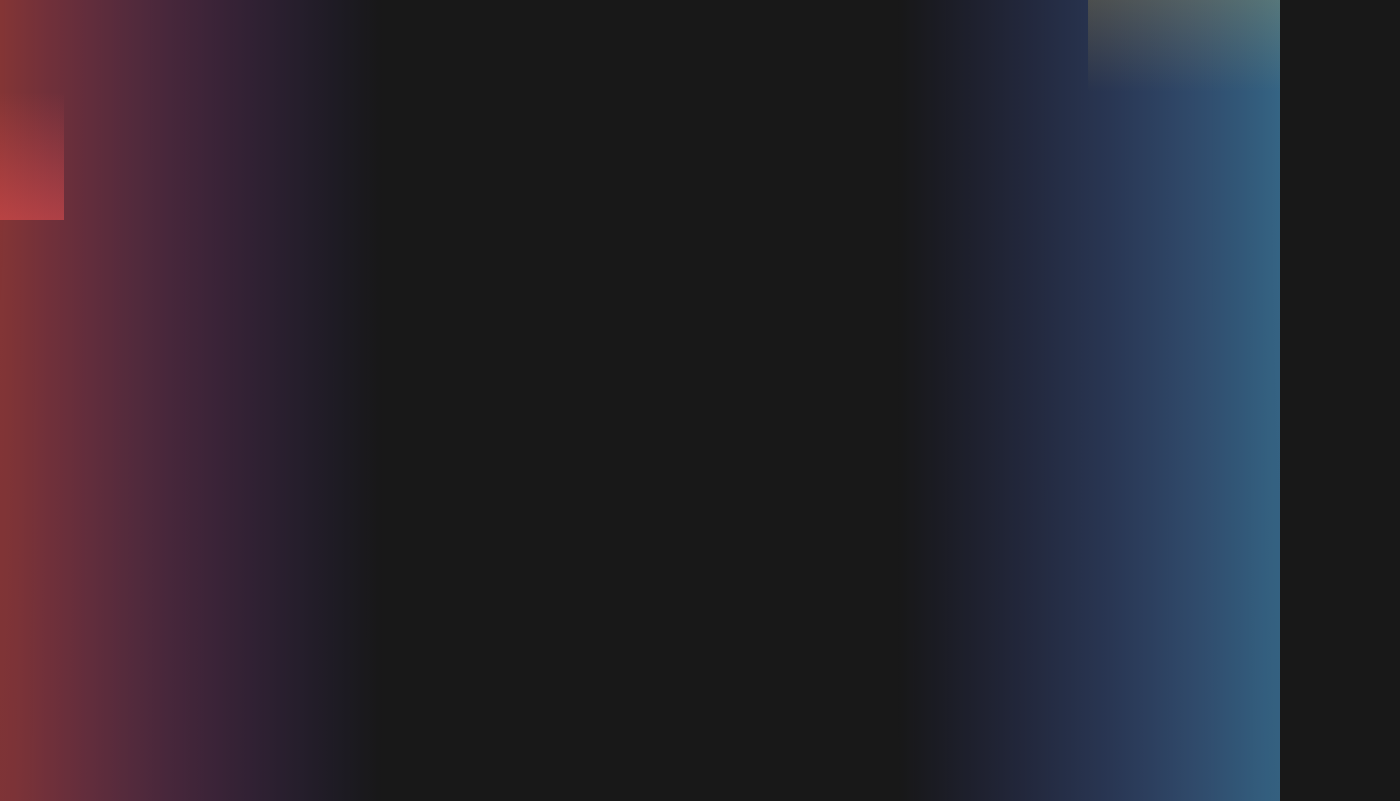
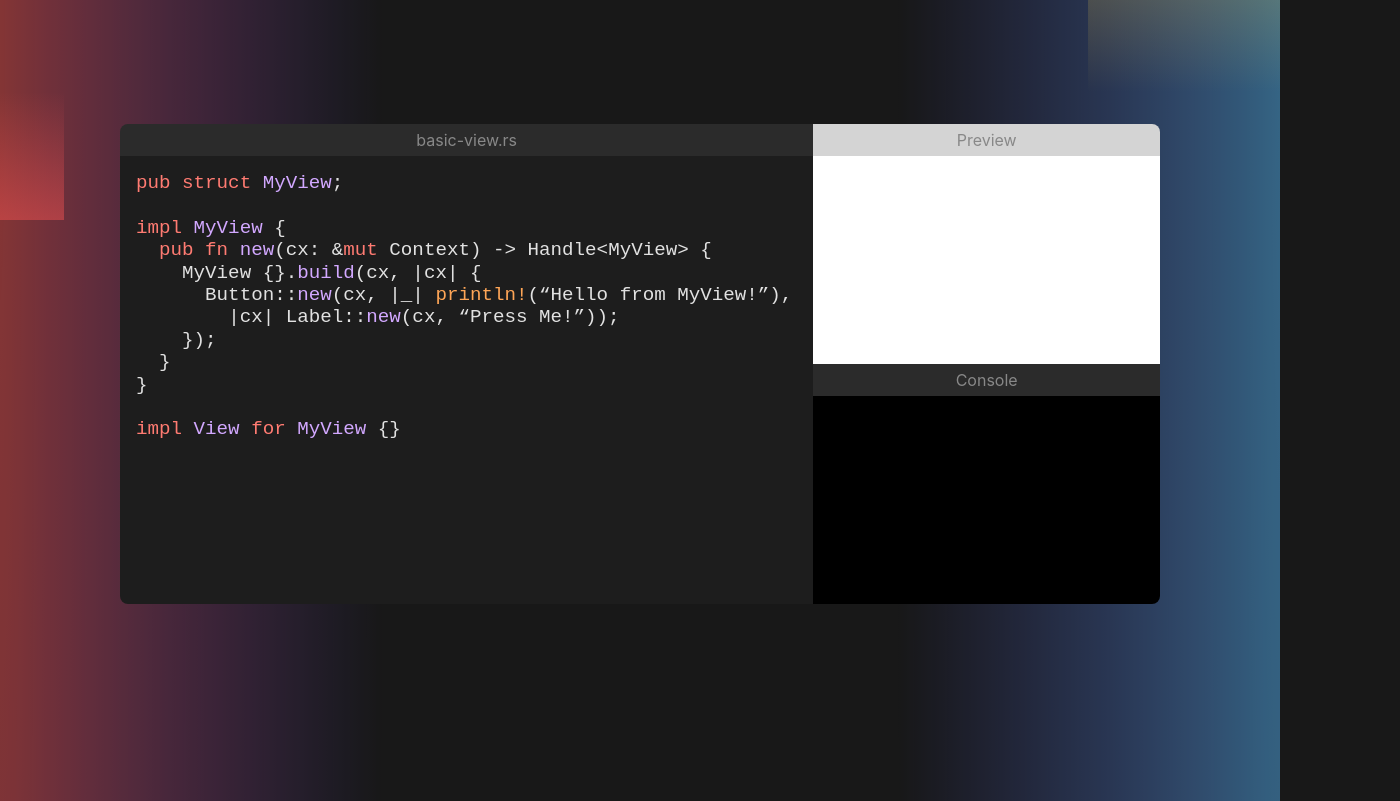
Before and after one commit to vizia/vizia-site, a SvelteKit app: page / in a window 1280 px wide. Shown: the part 580-1381 px from the top of the page, 1400 px wide, since content can reach past the window. Built offline with nearby package versions, Linux system fonts and the light colour scheme; a small style sheet from the web is missing.

Commit message:
code highlighting

```diff
--- a/package.json
+++ b/package.json
@@ -33,5 +33,8 @@
 		"typescript": "^4.7.4",
 		"vite": "^3.1.0"
 	},
-	"type": "module"
+	"type": "module",
+	"dependencies": {
+    "highlight.js": "11.7.0"
+  }
 }
--- a/src/routes/+page.svelte
+++ b/src/routes/+page.svelte
@@ -1,6 +1,7 @@
 <script lang="ts">
   import BgElement from "./BGElement.svelte";
   import LandingPageButton from "./LandingPageButton.svelte";
+  import LandingPageDemo from "./LandingPageDemo.svelte";
 </script>
 
 <!-- Landing Page -->
@@ -57,6 +58,7 @@
       <LandingPageButton text="Tutorial" link="/tutorial" />
     </div>
   </div>
+  <LandingPageDemo />
 </div>
 
 <style lang="scss">
--- /dev/null
+++ b/src/routes/CodeHighlighter.svelte
@@ -0,0 +1,109 @@
+<script lang="ts">
+  import rust from "highlight.js/lib/languages/rust";
+  import hljs from "highlight.js/lib/core";
+  import "highlight.js/styles/github-dark.css";
+  hljs.registerLanguage("rust", rust);
+
+  export let code = "";
+  let highlighting: HTMLTextAreaElement;
+  let textarea: HTMLTextAreaElement;
+
+  import { createEventDispatcher, onMount } from "svelte";
+  const dispatch = createEventDispatcher();
+
+  type HighlightedCode = undefined | string;
+  let highlighted: HighlightedCode = "";
+
+  function update() {
+    highlighted = hljs.highlight(code, {
+      language: "rust",
+      ignoreIllegals: true,
+    }).value;
+    dispatch("highlight", { highlighted });
+
+    highlighting.setSelectionRange(
+      textarea.selectionStart,
+      textarea.selectionEnd
+    );
+  }
+
+  onMount(() => {
+    update();
+  });
+</script>
+
+<div>
+  <textarea
+    spellcheck="false"
+    bind:value={code}
+    on:click={update}
+    on:input={update}
+    bind:this={textarea}
+  />
+  <pre
+    contenteditable="true"
+    id="highlighting"
+    aria-hidden="true"
+    bind:innerHTML={highlighted}
+  />
+</div>
+
+<style lang="scss">
+  div {
+    width: 100%;
+    height: calc(100% - 2rem);
+    display: flex;
+  }
+
+  textarea {
+    resize: none;
+    width: 100%;
+    height: 100%;
+    border: 0;
+    font-size: 1.2rem;
+    padding-left: 1rem;
+    padding-top: 1rem;
+    tab-size: 2;
+    box-sizing: border-box;
+    background-color: #1d1d1d;
+    opacity: 1;
+    line-height: 1.4rem;
+    overflow: hidden;
+    overflow-x: scroll;
+    scrollbar-width: initial;
+    color: #00000000;
+    caret-color: #51afef;
+
+    text-overflow: clip;
+    white-space: pre;
+
+    &::selection {
+      background-color: #424242;
+    }
+
+    &:focus {
+      outline: none;
+    }
+  }
+
+  #highlighting {
+    position: absolute;
+    pointer-events: none;
+    width: 100%;
+    height: 100%;
+    border: 0;
+    font-size: 1.2rem;
+    padding: 1rem;
+    tab-size: 2;
+    box-sizing: border-box;
+    line-height: 1.4rem;
+
+    &:focus {
+      outline: none;
+    }
+
+    & code {
+      white-space: pre;
+    }
+  }
+</style>
--- /dev/null
+++ b/src/routes/LandingPageDemo.svelte
@@ -0,0 +1,112 @@
+<script lang="ts">
+  import CodeHighlighter from "./CodeHighlighter.svelte";
+
+  export let code =
+    "pub struct MyView;\n\nimpl MyView {\n\tpub fn new(cx: &mut Context) -> Handle<MyView> {\n\t\tMyView {}.build(cx, |cx| {\n\t\t\tButton::new(cx, |_| println!(“Hello from MyView!”),\n\t\t\t\t|cx| Label::new(cx, “Press Me!”));\n\t\t});\n\t}\n}\n\nimpl View for MyView {}";
+</script>
+
+<div class="demo">
+  <div class="demo-code">
+    <div class="header">
+      <p>basic-view.rs</p>
+    </div>
+    <CodeHighlighter {code} />
+  </div>
+
+  <div class="demo-preview-console-container">
+    <div class="demo-preview">
+      <div class="header white">
+        <p>Preview</p>
+      </div>
+      <div class="preview" />
+    </div>
+
+    <div class="demo-console">
+      <div class="header">
+        <p>Console</p>
+      </div>
+      <div class="console" />
+    </div>
+  </div>
+</div>
+
+<style lang="scss">
+  .demo {
+    pointer-events: all;
+    width: 65rem;
+    height: 30rem;
+    border-radius: 0.5rem;
+    display: flex;
+    flex-direction: row;
+    overflow: hidden;
+  }
+
+  .demo-preview-console-container {
+    width: 40%;
+    height: 100%;
+    display: flex;
+    flex-direction: column;
+  }
+
+  .header {
+    width: 100%;
+    height: 2rem;
+    background-color: #2b2b2b;
+
+    display: grid;
+    place-content: center;
+
+    & > p {
+      font-weight: normal;
+      color: #888;
+    }
+
+    &.white {
+      background-color: #d4d4d4;
+    }
+  }
+
+  .demo-code {
+    width: 80%;
+
+    // & > textarea {
+    //   width: 100%;
+    //   height: calc(100% - 2rem);
+    //   height: stretch;
+    //   background-color: #1d1d1d;
+    //   border: 2px solid transparent;
+    //   border-bottom-left-radius: 0.5rem;
+    //   text-align: start;
+    //   text-justify: auto;
+    //   padding: calc(1rem - 2px) calc(1rem - 2px);
+    //   box-sizing: border-box;
+
+    //   &:focus {
+    //     outline: none;
+    //     border: 2px solid #51afef;
+    //   }
+    // }
+  }
+
+  .demo-preview {
+    width: 100%;
+    height: 50%;
+
+    & > .preview {
+      width: 100%;
+      height: 100%;
+      background-color: #fff;
+    }
+  }
+
+  .demo-console {
+    width: 100%;
+    height: 50%;
+
+    & > .console {
+      width: 100%;
+      height: 100%;
+      background-color: #000;
+    }
+  }
+</style>
```
Also changed, not shown: 1 other file (tests, documents, lock files or other folders).
